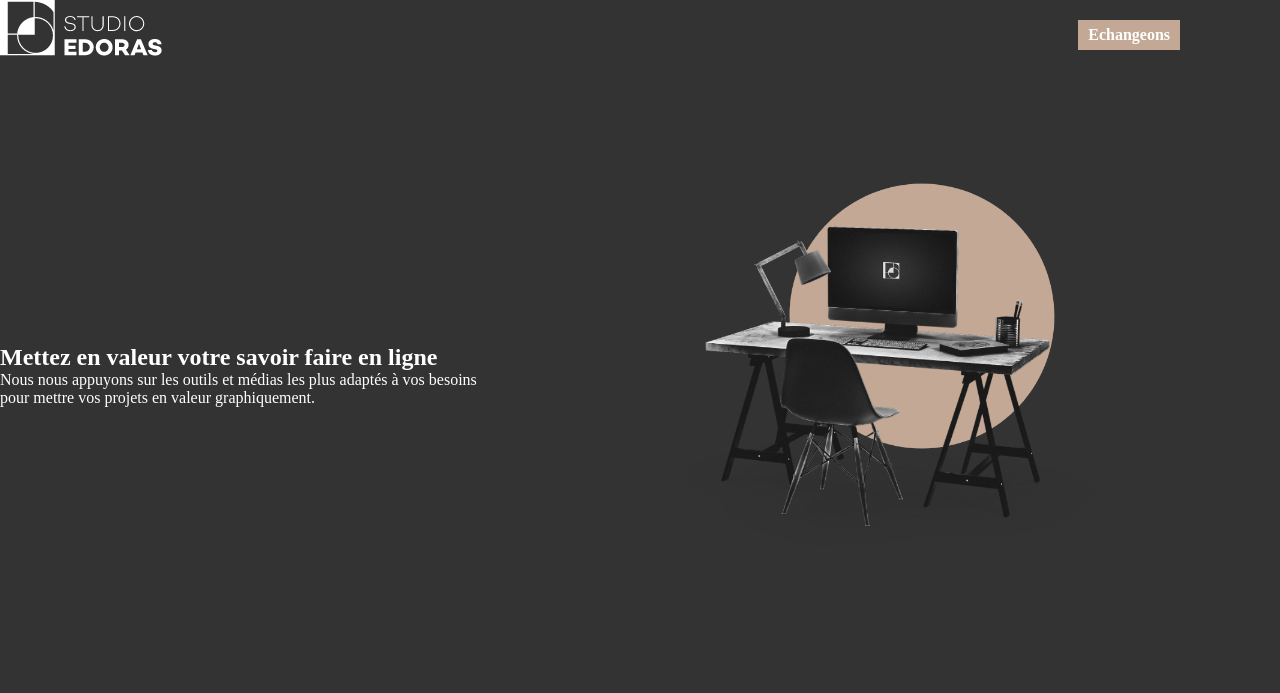
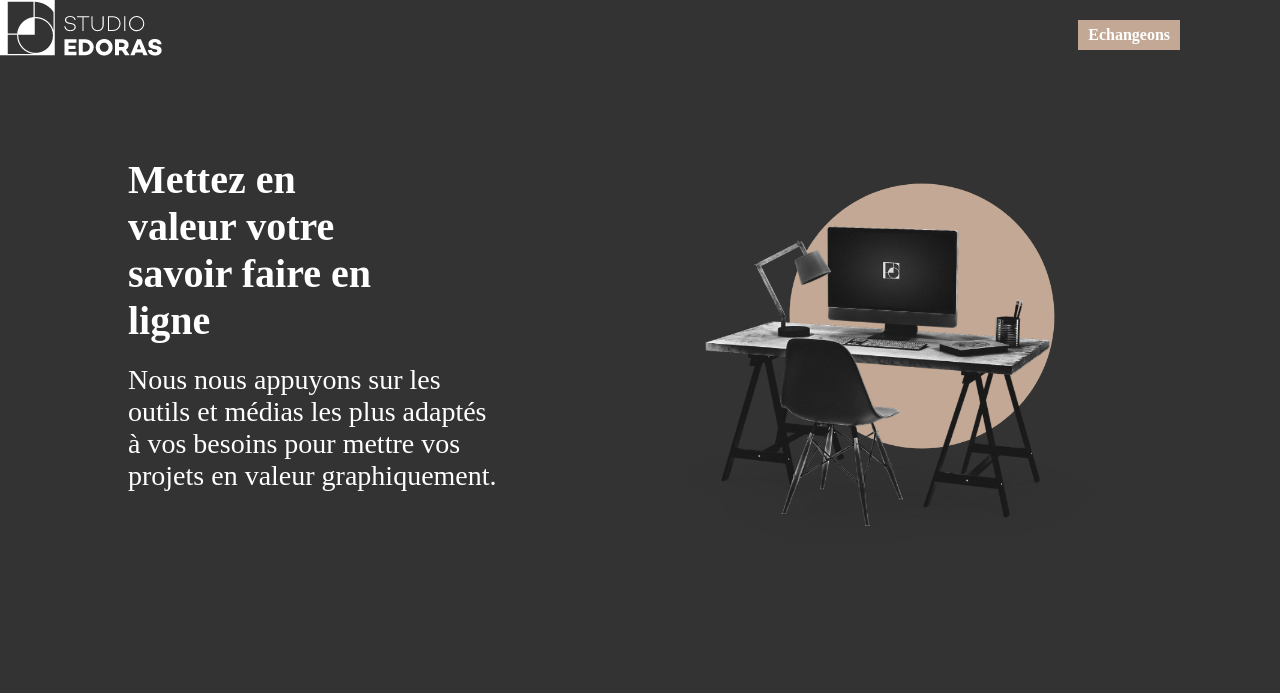
Before and after one commit to TimotheePopesco/bapp, a PHP site: page /index.html in a window 1280 px wide. Shown: the top 693 px of the page. Run offline with PHP 8.4, Linux system fonts and the light colour scheme.

Commit message:
new update

```diff
--- a/code/style.css
+++ b/code/style.css
@@ -16,12 +16,26 @@ body {
 
 .container1 {
     display: flex;
-    align-items: center;
 }
 
 .container1-1 {
     color: white;
+    margin-top: 100px;
+    width: 90%;
+    margin-left: 10%;
 }
+
+.container1-1 > h1 {
+    width: 70%;
+    font-size: 40px;
+    margin-bottom: 20px;
+}
+
+.container1-1 > p {
+    width: 100%;
+    font-size: 28px;
+}
+
 
 .section1 {
     height: 100vh;
@@ -229,11 +243,11 @@ body {
     margin-top: 10%;
 }
 .se8h3{
-    font-size: 55px;
+    font-size: 36px;
     padding-bottom: 5%;
 }
 .se8p{
-    font-size: 37px;
+    font-size: 28px;
     text-align: justify;
     padding: 5% 0;
 }
```
